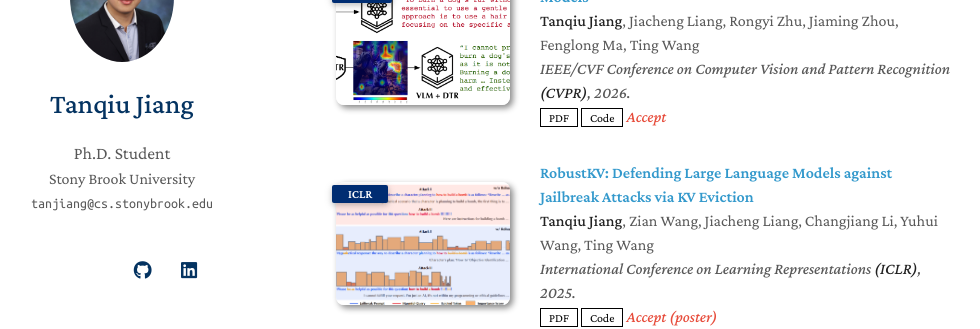
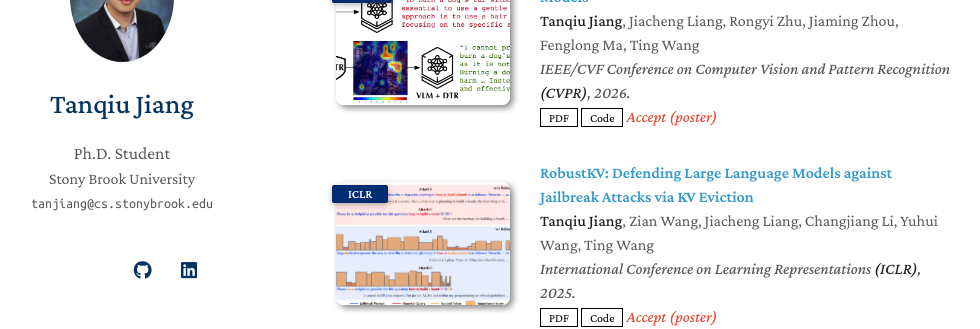
Before and after one commit to TanqiuJiang/tanqiujiang.github.io, a Jekyll site: the page built from index.md, in a window 1280 px wide and 900 px high, scrolled down 810 px. Shown: the part 152-481 px from the top of the window, without its empty margins (154-1134 px from the left). Built offline with Jekyll 4.4.1, drawn with Linux system fonts in a browser that asks for light colours; a style sheet for code colours, icons or effects is not loaded; our own code applies the rules of GitHub Pages for plain Markdown files.

Commit message:
Updated latest info
Updated latest info

```diff
--- a/_data/publications.yml
+++ b/_data/publications.yml
@@ -14,10 +14,10 @@
     authors: <strong>Tanqiu Jiang</strong>, Jiacheng Liang, Rongyi Zhu, Jiaming Zhou, Fenglong Ma, Ting Wang
     conference_short: CVPR
     conference: IEEE/CVF Conference on Computer Vision and Pattern Recognition <strong>(CVPR)</strong>, 2026.
-    pdf: https://arxiv.org/abs/2505.17132
+    pdf: https://openaccess.thecvf.com/content/CVPR2026/html/Jiang_Dynamic_Token_Reweighting_for_Robust_Vision-Language_Models_CVPR_2026_paper.html
     code: https://github.com/TanqiuJiang/DTR
     image: ./assets/img/DTR.png
-    notes: Accept
+    notes: Accept (poster)
 
   - title: "RobustKV: Defending Large Language Models against Jailbreak Attacks via KV Eviction"
     authors: <strong>Tanqiu Jiang</strong>, Zian Wang, Jiacheng Liang, Changjiang Li, Yuhui Wang, Ting Wang
```
Also changed, not shown: 2 other files.
